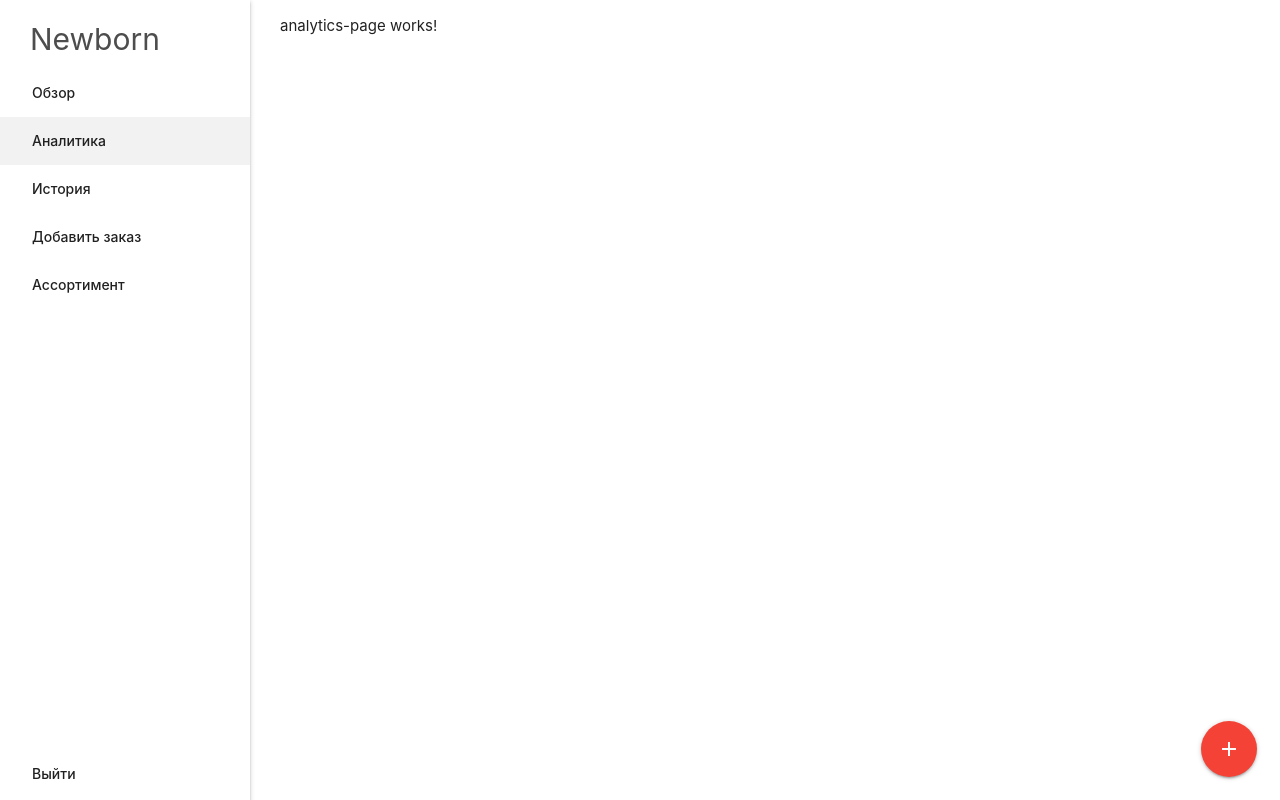
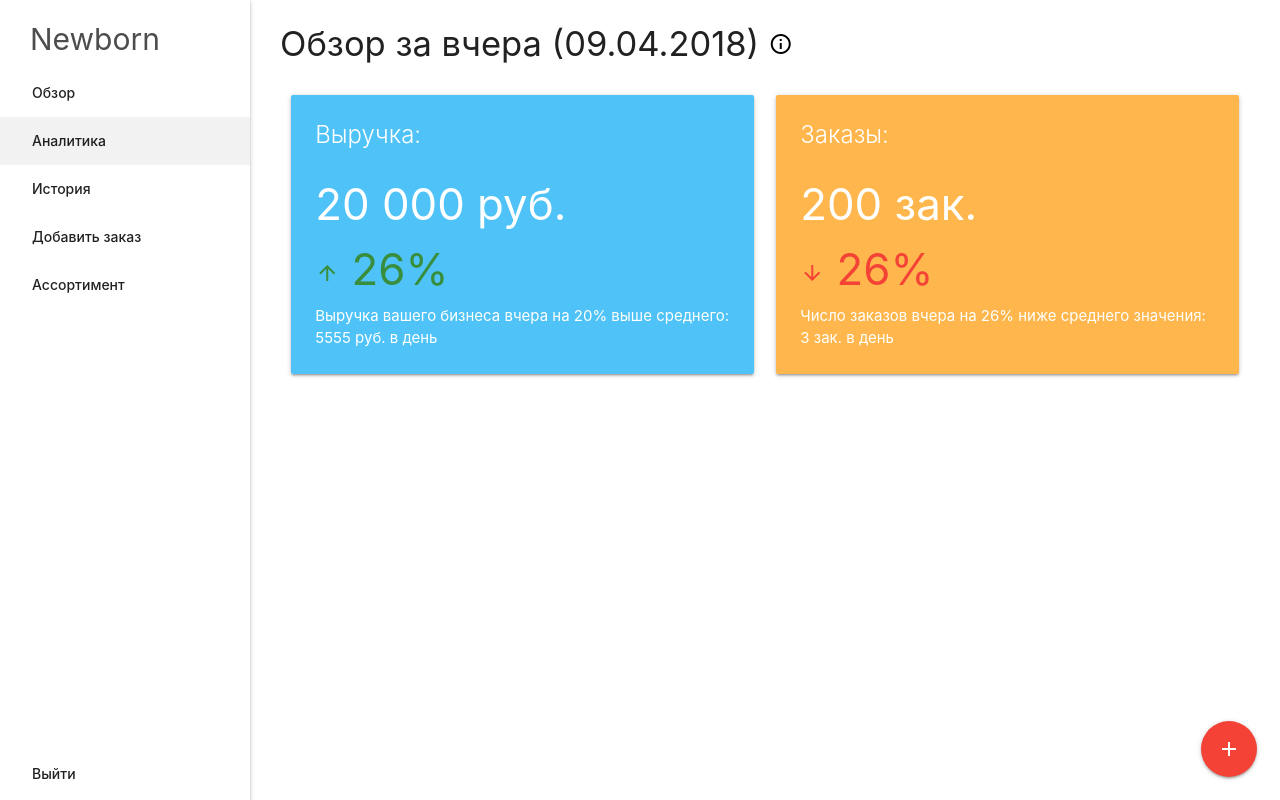
Before and after one commit to voloshchik/fullstack-crm, an Angular app in the folder client/: page /analytics in a window 1280 px wide. Built offline with nearby package versions, Linux system fonts and the light colour scheme; sample sign-in values are in the browser's storage.

Commit message:
72 creating page overview

```diff
--- a/client/src/app/analytics-page/analytics-page.component.html
+++ b/client/src/app/analytics-page/analytics-page.component.html
@@ -1 +1,40 @@
-<p>analytics-page works!</p>
+<div class="page-title">
+  <h4>
+    Обзор за вчера (09.04.2018)
+    <i class="material-icons black-text pointer" id="dashboard-info"
+      >info_outline</i
+    >
+  </h4>
+</div>
+
+<div class="row">
+  <div class="col s12 l6">
+    <div class="card light-blue lighten-2 white-text">
+      <div class="card-content">
+        <span class="card-title">Выручка:</span>
+        <h3>20 000 руб.</h3>
+        <h3 class="green-text text-darken-2 m0 mb1">
+          <i class="material-icons">arrow_upward</i>
+          26%
+        </h3>
+        <p>
+          Выручка вашего бизнеса вчера на 20% выше среднего: 5555 руб. в день
+        </p>
+      </div>
+    </div>
+  </div>
+
+  <div class="col s12 l6">
+    <div class="card orange lighten-2 white-text">
+      <div class="card-content">
+        <span class="card-title">Заказы:</span>
+        <h3>200 зак.</h3>
+        <h3 class="red-text m0 mb1">
+          <i class="material-icons">arrow_downward</i>
+          26%
+        </h3>
+        <p>Число заказов вчера на 26% ниже среднего значения: 3 зак. в день</p>
+      </div>
+    </div>
+  </div>
+</div>
--- a/client/src/app/overview-page/overview-page.component.html
+++ b/client/src/app/overview-page/overview-page.component.html
@@ -1 +1,75 @@
-<p>overview-page works!</p>
+<div class="page-title">
+  <h4>
+    Обзор за вчера ({{ yesterday | date: "dd.MM.yyyy" }})
+    <i class="material-icons black-text pointer" (click)="openInfo()"
+      >info_outline</i
+    >
+  </h4>
+</div>
+
+<div class="row" *ngIf="data$ | async as data; else loader">
+  <div class="col s12 l6">
+    <div class="card light-blue lighten-2 white-text">
+      <div class="card-content">
+        <span class="card-title">Выручка:</span>
+        <h3>{{ data.gain.yestarday }} руб.</h3>
+        <h3
+          class=""
+          [ngClass]="{
+            'green-text text-darken-2 m0 mb1': data.gain.isHigher,
+            'red-text': !data.gain.isHigher
+          }"
+        >
+          <i class="material-icons">{{
+            data.gain.isHigher ? " arrow_upward " : "arrow_downward"
+          }}</i>
+          {{ data.gain.percent }}%
+        </h3>
+        <p>
+          Выручка вашего бизнеса вчера на {{ data.gain.percent }}%
+          {{ data.gain.isHigher ? " выше " : "ниже" }}
+          среднего:{{ data.gain.compare }} руб. в день
+        </p>
+      </div>
+    </div>
+  </div>
+
+  <div class="col s12 l6">
+    <div class="card orange lighten-2 white-text">
+      <div class="card-content">
+        <span class="card-title">Заказы:</span>
+        <h3>{{ data.orders.yestarday }} зак.</h3>
+        <h3
+          class="m0 mb1"
+          [ngClass]="{
+            'green-text text-darken-2 m0 mb1': data.orders.isHigher,
+            'red-text': !data.orders.isHigher
+          }"
+        >
+          <i class="material-icons">{{
+            data.orders.isHigher ? " arrow_upward " : "arrow_downward"
+          }}</i>
+          {{ data.orders.percent }}%
+        </h3>
+        <p>
+          Число заказов вчера на {{ data.orders.percent }}%
+          {{ data.orders.isHigher ? " выше " : "ниже" }}
+          среднего значения: {{ data.orders.compare }} зак. в день
+        </p>
+      </div>
+    </div>
+  </div>
+</div>
+<ng-template #loader>
+  <app-loader></app-loader>
+</ng-template>
+
+<div class="tap-target" data-target="menu" #tapTarget>
+  <div class="tap-target-content">
+    <h5>Зачем нужна эта страница?</h5>
+    <p>
+      Страница “Обзор” покажет динамику продаж за предыдущий день. Сравнение со
+      средним значениями поможет вам понять, как идут дела у Вашего бизнеса.
+    </p>
+  </div>
+</div>
--- a/client/src/app/overview-page/overview-page.component.ts
+++ b/client/src/app/overview-page/overview-page.component.ts
@@ -1,12 +1,45 @@
-import { Component, OnInit } from '@angular/core';
+import {
+  Component,
+  OnInit,
+  ViewChild,
+  ElementRef,
+  OnDestroy,
+  AfterViewInit,
+} from '@angular/core';
+import { AnalyticsService } from '../shared/services/analytics.serivice';
+import { Observable } from 'rxjs';
+import { OverviewPage } from '../shared/interfaces';
+import {
+  MaterialInstance,
+  MaterialService,
+} from '../shared/classes/material.service';
 
 @Component({
   selector: 'app-overview-page',
   templateUrl: './overview-page.component.html',
   styleUrls: ['./overview-page.component.scss'],
 })
-export class OverviewPageComponent implements OnInit {
-  constructor() {}
+export class OverviewPageComponent implements OnInit, OnDestroy, AfterViewInit {
+  @ViewChild('tapTarget') tapTargetRef: ElementRef;
+  data$: Observable<OverviewPage>;
+  tapTarget: MaterialInstance;
 
-  ngOnInit(): void {}
+  yesterday = new Date();
+  constructor(private service: AnalyticsService) {}
+
+  ngOnInit(): void {
+    this.data$ = this.service.getOverview();
+
+    this.yesterday.setDate(this.yesterday.getDate() - 1);
+  }
+  ngAfterViewInit() {
+    this.tapTarget = MaterialService.initTapTarget(this.tapTargetRef);
+  }
+  ngOnDestroy() {
+    this.tapTarget.destroy;
+  }
+
+  openInfo() {
+    this.tapTarget.open();
+  }
 }
--- a/client/src/app/shared/classes/material.service.ts
+++ b/client/src/app/shared/classes/material.service.ts
@@ -40,4 +40,8 @@ export class MaterialService {
       onClose,
     });
   }
+
+  static initTapTarget(ref: ElementRef): MaterialInstance {
+    return M.TapTarget.init(ref.nativeElement);
+  }
 }
--- a/client/src/app/shared/layouts/site-layout/site-layout.component.html
+++ b/client/src/app/shared/layouts/site-layout/site-layout.component.html
@@ -34,3 +34,7 @@
     </li>
   </ul>
 </div>
+
+<a id="menu" class="waves-effect waves-light btn btn-floating"
+  ><i class="material-icons">info</i></a
+>
--- /dev/null
+++ b/client/src/app/shared/services/analytics.serivice.ts
@@ -0,0 +1,17 @@
+import { HttpClient } from '@angular/common/http';
+import { Injectable } from '@angular/core';
+import { Observable } from 'rxjs';
+import { OverviewPage } from '../interfaces';
+
+@Injectable({
+  providedIn: 'root',
+})
+export class AnalyticsService {
+  constructor(private http: HttpClient) {}
+
+  getOverview(): Observable<OverviewPage> {
+    return this.http.get<OverviewPage>('/api/analytics/overview');
+  }
+
+  getAnalytics() {}
+}
```
Also changed, not shown: client/src/app/shared/interfaces.ts (+12 -0 lines), 2 other files (tests, documents, lock files or other folders).
